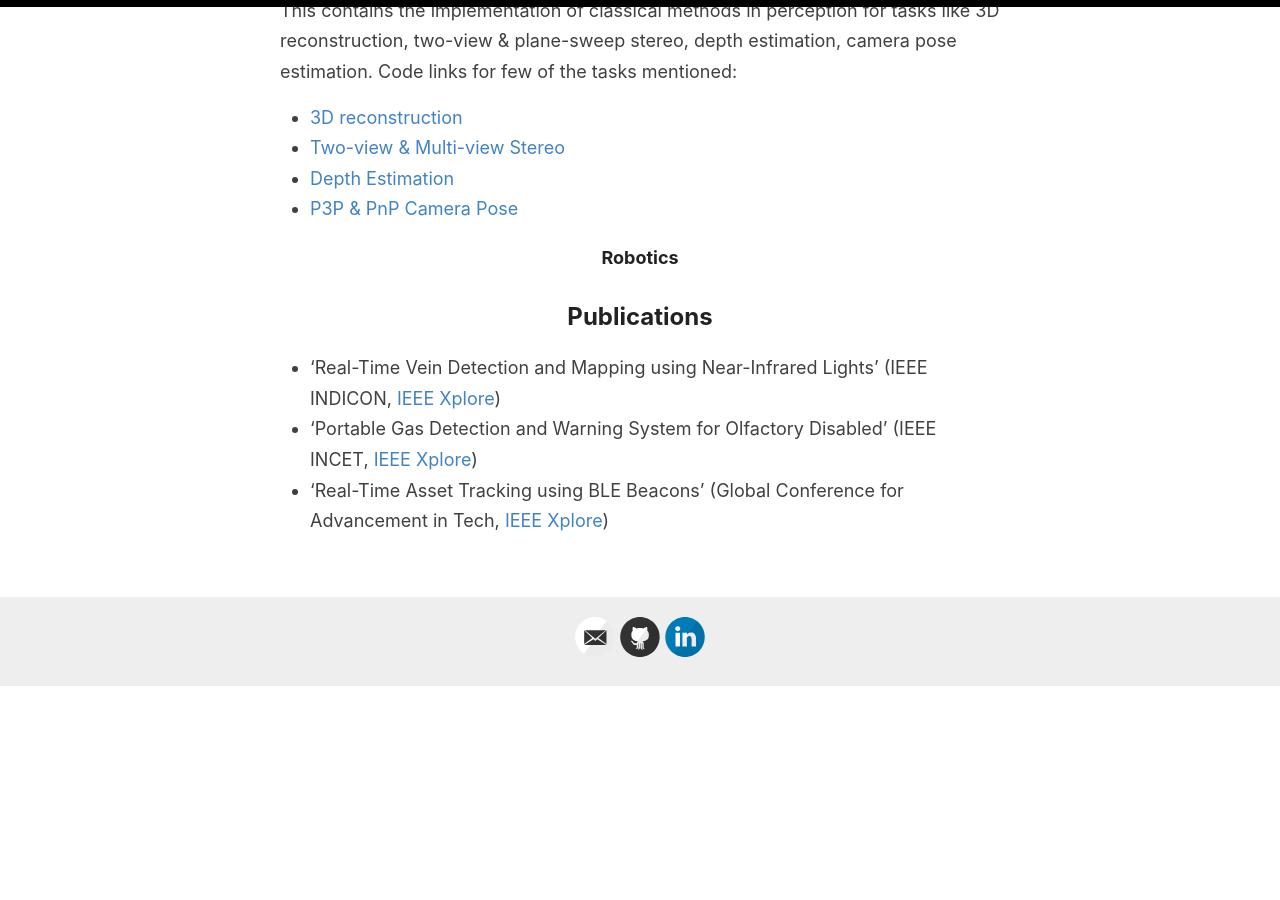
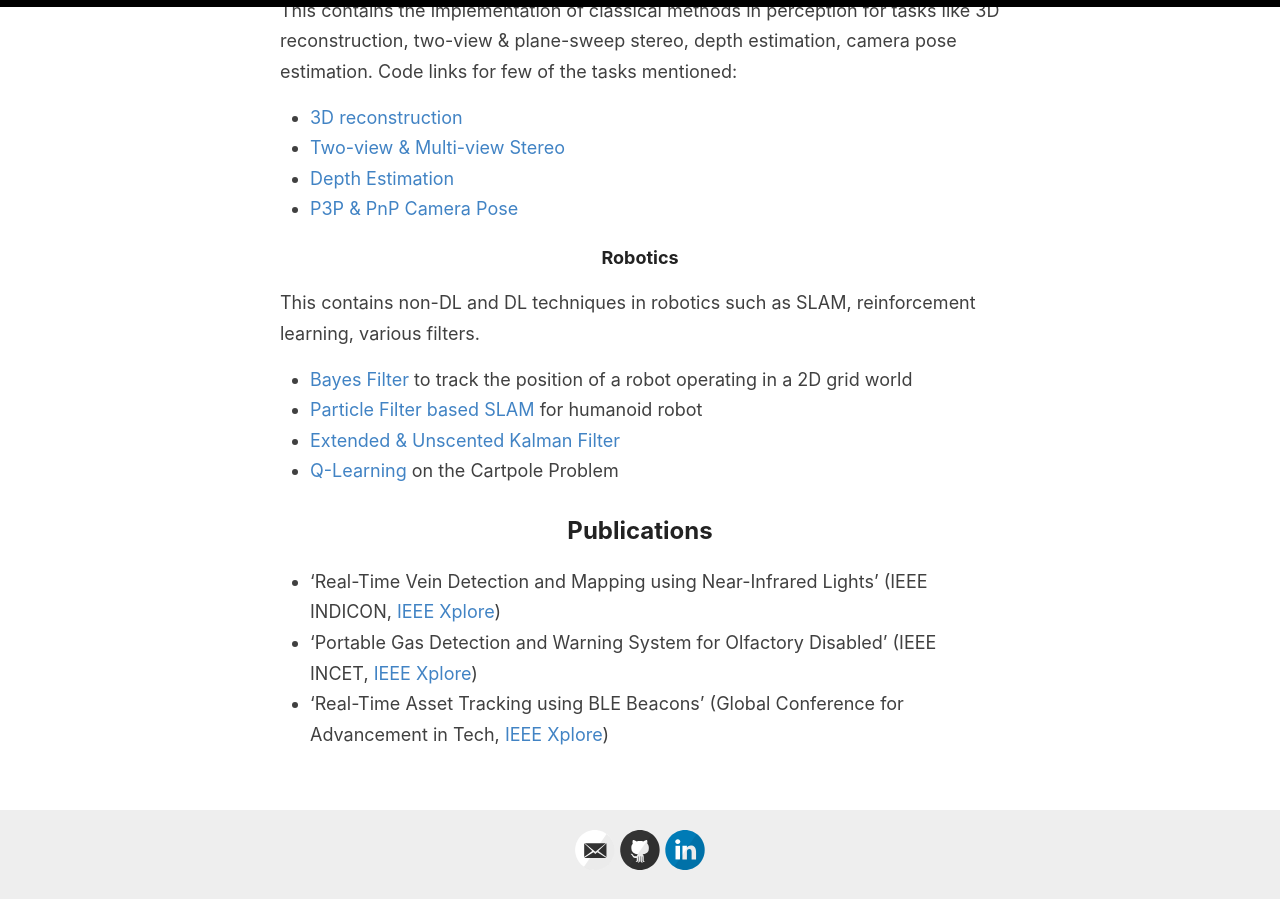
Before and after one commit to rashmip98/rashmip98.github.io, a Jekyll site: the page built from _pages/projects.md, in a window 1280 px wide and 900 px high, scrolled down 1841 px. Built offline with Jekyll 4.4.1, drawn with Linux system fonts in a browser that asks for light colours; before the commit the page ends 2527 px from its top, so only the background shows below that.

Commit message:
Update projects.md

```diff
--- a/_pages/projects.md
+++ b/_pages/projects.md
@@ -43,7 +43,11 @@ This contains the implementation of classical methods in perception for tasks li
 - [P3P & PnP Camera Pose](https://github.com/rashmip98/perception/tree/main/p3p-pnp-for-camera_pose)
 
 #### Robotics
-
+This contains non-DL and DL techniques in robotics such as SLAM, reinforcement learning, various filters.
+- [Bayes Filter](https://github.com/rashmip98/learning_in_robotics/tree/main/bayes_filter_and_HMM) to track the position of a robot operating in a 2D grid world
+- [Particle Filter based SLAM](https://github.com/rashmip98/learning_in_robotics/tree/main/SLAM) for humanoid robot
+- [Extended & Unscented Kalman Filter](https://github.com/rashmip98/learning_in_robotics/tree/main/unscented_kalman_filter)
+- [Q-Learning](https://github.com/rashmip98/learning_in_robotics/tree/main/Q_Learning) on the Cartpole Problem
 
 ## Publications
 - ‘Real-Time Vein Detection and Mapping using Near-Infrared Lights’ (IEEE INDICON, [IEEE Xplore](https://ieeexplore.ieee.org/document/9342163)) <style>Dec 2021 {text-align: right}</style>
```
